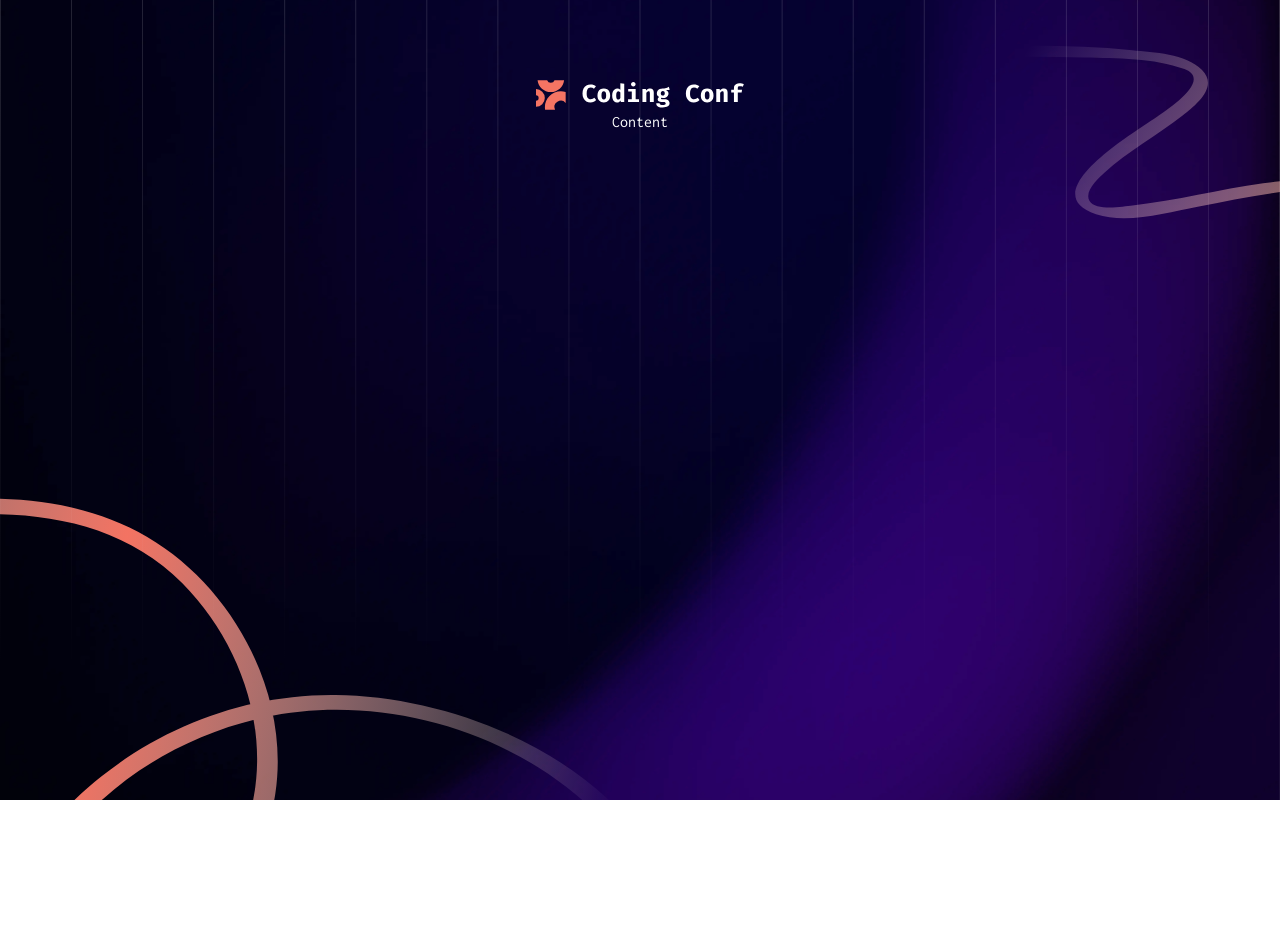
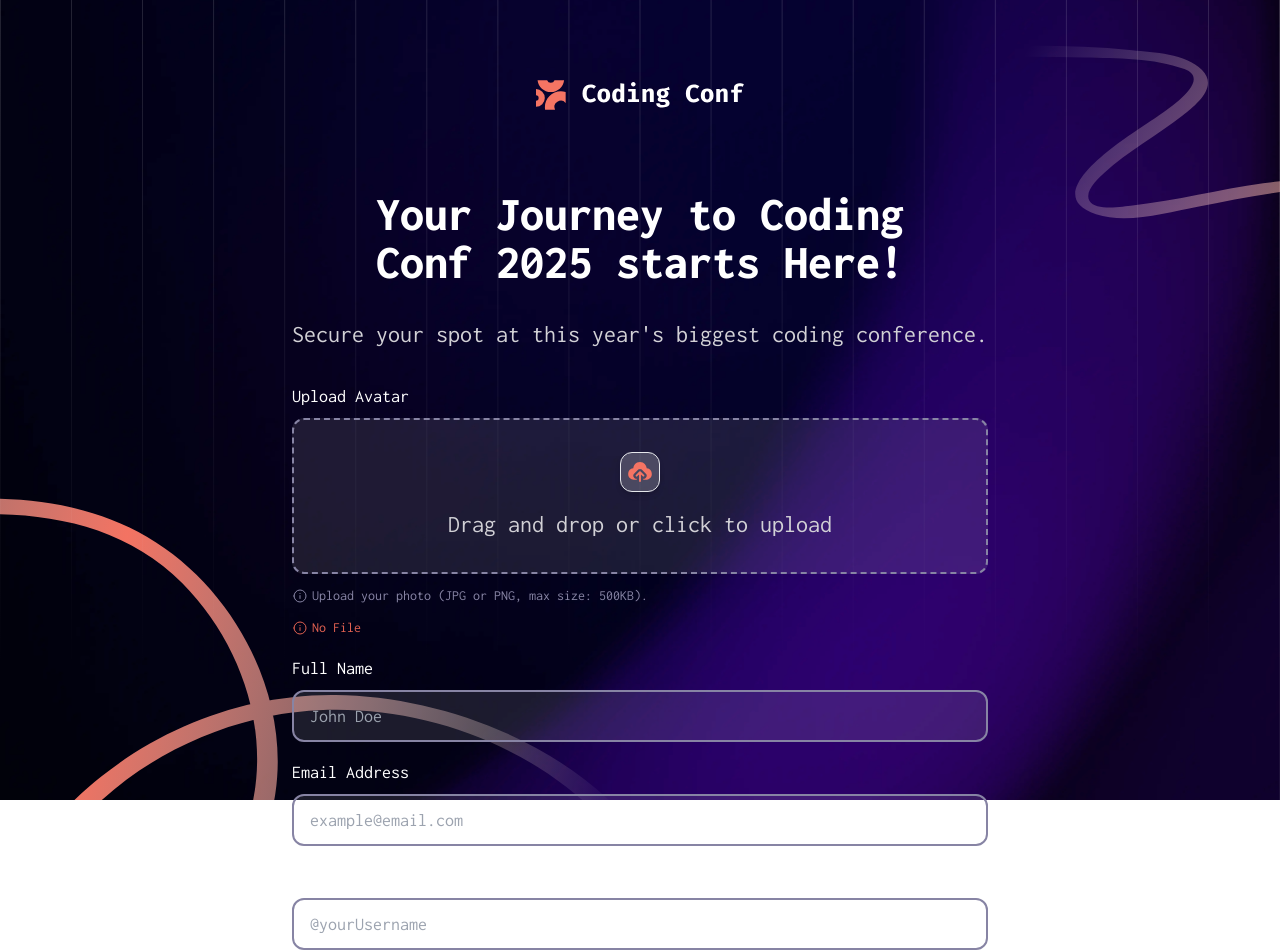
Before and after one commit to ShivangamSoni/Conference-Ticket-Generator, a React (Vite) app: page / in a window 1280 px wide. Before the commit the page ends 800 px from the top, so only its background shows below. Built offline with nearby package versions, Linux system fonts and the light colour scheme.

Commit message:
Add: Form UI

```diff
--- a/src/App.tsx
+++ b/src/App.tsx
@@ -1,13 +1,15 @@
+import TicketGenerator from "./components/TicketGenerator";
+
 import { LogoFullIcon } from "./assets";
 
 export default function App() {
     return (
-        <main className="w-screen h-screen font-primary text-neutral-0 main__bg flex flex-col items-center py-12 px-2 sm:py-16 sm:px-4 lg:py-20 lg:px-8">
+        <main className="w-screen h-screen font-primary text-neutral-0 main__bg flex flex-col items-center py-12 gap-12 px-2 sm:py-16 sm:px-4 sm:gap-16 lg:py-20 lg:px-8 lg:gap-20">
             <header>
                 <h1 className="sr-only">Coding Conf</h1>
                 <LogoFullIcon aria-hidden className="" />
             </header>
-            Content
+            <TicketGenerator />
         </main>
     );
 }
--- /dev/null
+++ b/src/components/TicketGenerator/Form.tsx
@@ -0,0 +1,67 @@
+import { useState } from "react";
+
+import Input from "../UI/Input";
+import FileInput from "../UI/FileInput";
+
+const ALLOWED_TYPES = ["jpg", "jpeg", "png"];
+
+export default function Form() {
+    const [file, setFile] = useState<File | null>(null);
+
+    return (
+        <section className="grid gap-6 md:gap-8">
+            <h2 className="sr-only">Conference Registration</h2>
+            <p className="justify-self-center text-center text-3xl md:text-5xl max-w-screen-sm font-extrabold">
+                Your Journey to Coding Conf 2025 starts Here!
+            </p>
+            <p className="text-center text-xl md:text-2xl text-neutral-300">
+                Secure your spot at this year's biggest coding conference.
+            </p>
+
+            <form className="grid gap-4">
+                <FileInput
+                    file={file}
+                    label="Upload Avatar"
+                    info="Upload your photo (JPG or PNG, max size: 500KB)."
+                    error={file ? file.name : "No File"}
+                    accept=".jpg,.jpeg,.png"
+                    onChange={(e) => {
+                        const file = e.target.files?.[0];
+                        if (file) {
+                            const fileType = file.type.split("/")[1];
+                            if (!ALLOWED_TYPES.includes(fileType)) {
+                                console.log("error: Type Not Supported");
+                            }
+
+                            const size = file.size / 1000;
+                            if (size > 500) {
+                                console.log("Error: File too big");
+                            }
+
+                            setFile(file);
+                        }
+                    }}
+                />
+
+                <Input
+                    label="Full Name"
+                    error={null}
+                    type="text"
+                    placeholder="John Doe"
+                />
+                <Input
+                    label="Email Address"
+                    error={null}
+                    type="email"
+                    placeholder="example@email.com"
+                />
+                <Input
+                    label="GitHub Username"
+                    error={null}
+                    type="text"
+                    placeholder="@yourUsername"
+                />
+            </form>
+        </section>
+    );
+}
--- /dev/null
+++ b/src/components/TicketGenerator/Ticket.tsx
@@ -0,0 +1,7 @@
+export default function Ticket() {
+    return (
+        <>
+            <p>Ticket</p>
+        </>
+    );
+}
--- /dev/null
+++ b/src/components/TicketGenerator/index.tsx
@@ -0,0 +1,9 @@
+import Form from "./Form";
+
+export default function TicketGenerator() {
+    return (
+        <>
+            <Form />
+        </>
+    );
+}
```
Also changed, not shown: src/assets/icons/icon-info.svg.
